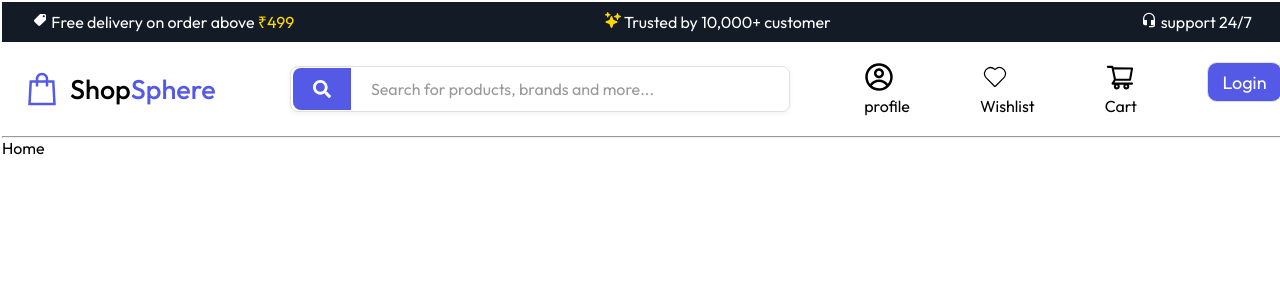
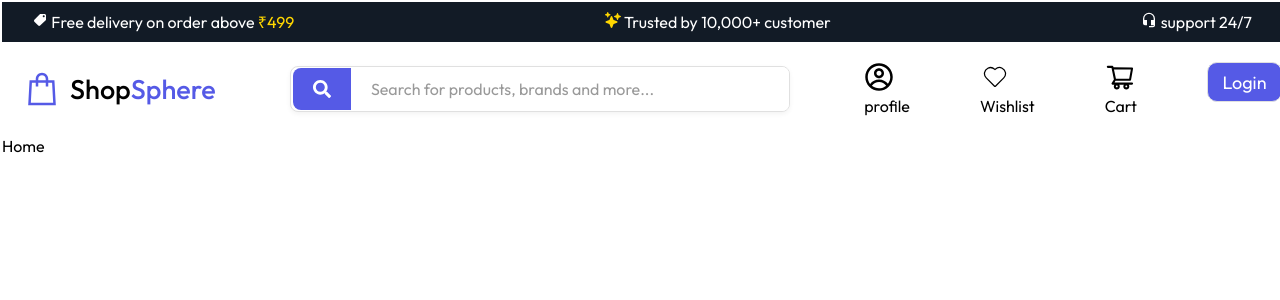
Before and after one commit to aijayant/ecom, a React (Vite) app in the folder frontend/: page / in a window 1280 px wide. Shown: the top 300 px of the page. Built offline with nearby package versions, Linux system fonts and the light colour scheme.

Commit message:
remover bottom line

```diff
--- a/frontend/src/Components/Navbar/Navbar.jsx
+++ b/frontend/src/Components/Navbar/Navbar.jsx
@@ -45,7 +45,7 @@ const Navbar = ({ setShowSignUp }) => {
         </div>
 
       </div>
-      <hr />
+      {/* <hr /> */}
     </div>
   )
 }
```
